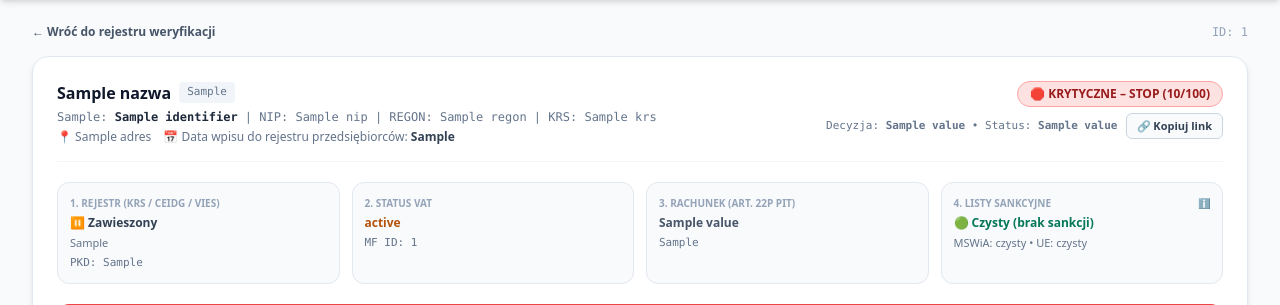
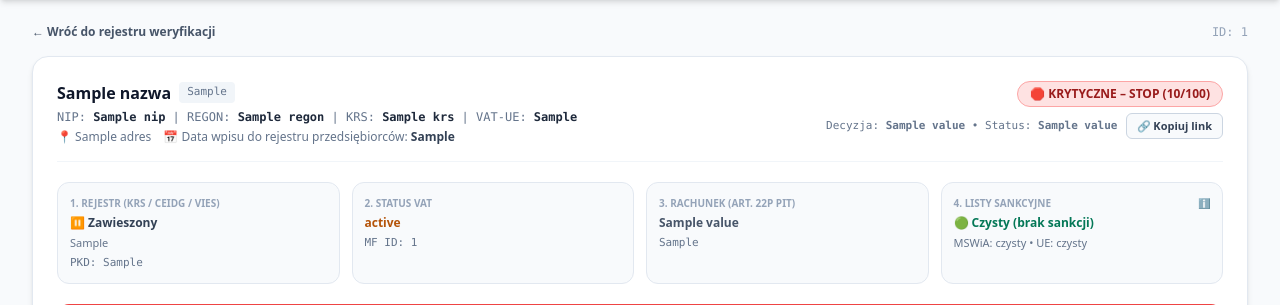
Before and after one commit to cackoarek/CompanyVerificator, a FastAPI app: template src/web/templates/pages/card_detail.html in a window 1280 px wide. Shown: the part 62-367 px from the top of the page. Run offline with FastAPI, Linux system fonts and the light colour scheme; the template is opened without the code that fills it: most values are stand-ins (such as "Sample title", 1, 10 or a date in 2020); some libraries are stand-ins or nearby versions.

Commit message:
fix: avoid repeating NIP in header when searching by NIP

```diff
--- a/src/web/templates/partials/card_result.html
+++ b/src/web/templates/partials/card_result.html
@@ -8,10 +8,10 @@
         <span class="text-[11px] text-slate-500 font-mono bg-slate-100 px-2 py-0.5 rounded">{{ karta.forma_prawna }}</span>
       </div>
       <p class="text-xs text-slate-500 font-mono mt-1">
-        {{ karta.identifier_kind }}: <strong class="text-slate-800">{{ karta.identifier }}</strong>
-        {% if karta.nip %} | NIP: {{ karta.nip }}{% endif %}
-        {% if karta.regon %} | REGON: {{ karta.regon }}{% endif %}
-        {% if karta.krs %} | KRS: {{ karta.krs }}{% endif %}
+        {% if karta.nip %}NIP: <strong class="text-slate-800">{{ karta.nip }}</strong>{% endif %}
+        {% if karta.regon %}{% if karta.nip %} | {% endif %}REGON: <strong class="text-slate-800">{{ karta.regon }}</strong>{% endif %}
+        {% if karta.krs %}{% if karta.nip or karta.regon %} | {% endif %}KRS: <strong class="text-slate-800">{{ karta.krs }}</strong>{% endif %}
+        {% if karta.vat_ue %}{% if karta.nip or karta.regon or karta.krs %} | {% endif %}VAT-UE: <strong class="text-slate-800">{{ karta.vat_ue }}</strong>{% endif %}
       </p>
       <div class="flex flex-wrap items-center gap-x-3 gap-y-1 text-xs text-slate-500 mt-1">
         {% if karta.adres %}<span>📍 {{ karta.adres }}</span>{% endif %}
```
